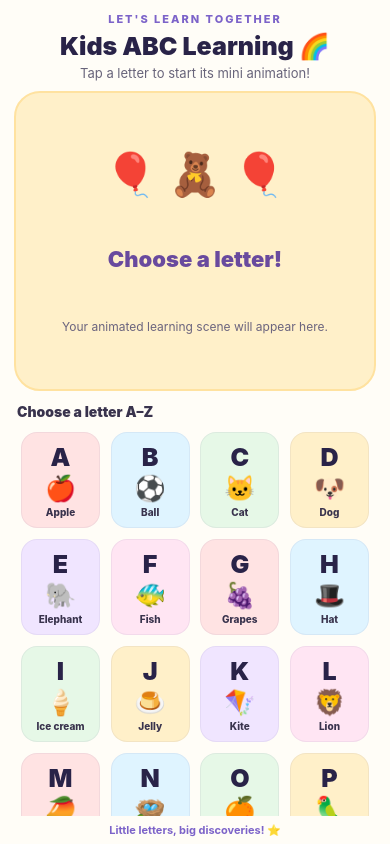
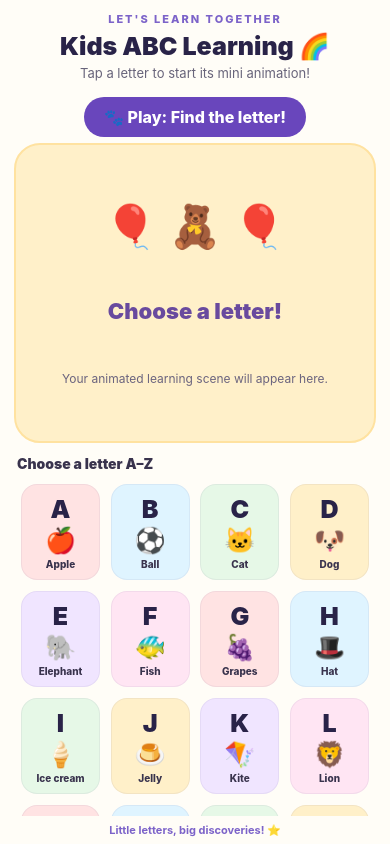
Before and after one commit to rayudu12345/kids-abc-learning, a React Native app: screen / in a window 390 px wide. Built offline with nearby package versions, Linux system fonts and the light colour scheme.

Commit message:
Add animal letter adventure entry point to alphabet screen

```diff
--- a/App.tsx
+++ b/App.tsx
@@ -11,12 +11,14 @@ import {
   View,
 } from "react-native";
 import * as Speech from "expo-speech";
+import FindLetter from "./FindLetter";
 import LetterScene, { alphabet } from "./LetterScene";
 
 const colors = ["#FFE3E3", "#DFF4FF", "#E6F8E7", "#FFF0C9", "#F0E5FF", "#FFE5F3"];
 
 export default function App() {
   const { width, height } = useWindowDimensions();
+  const [adventure, setAdventure] = useState(false);
   const [expanded, setExpanded] = useState(false);
   const sceneWidth = Math.max(180, width - 40);
   const sceneHeight = Math.min(height * 0.38, sceneWidth * 0.67);
@@ -55,6 +57,8 @@ export default function App() {
     });
   };
 
+  if (adventure) return <SafeAreaView style={styles.safe}><FindLetter onExit={() => { Speech.stop(); setAdventure(false); }} /></SafeAreaView>;
+
   return (
     <SafeAreaView style={styles.safe}>
       <View style={styles.header}>
@@ -62,6 +66,8 @@ export default function App() {
         <Text style={styles.title}>Kids ABC Learning 🌈</Text>
         <Text style={styles.subtitle}>Tap a letter to start its mini animation!</Text>
       </View>
+
+      <Pressable accessibilityRole="button" onPress={() => { Speech.stop(); setExpanded(false); setAdventure(true); }} style={[styles.expandButton, { alignSelf: "center" }]}><Text style={styles.expandText}>🐾 Play: Find the letter!</Text></Pressable>
 
       {activeItem ? (
         <View style={[styles.scene, { flexShrink: 1 }]}>
```
